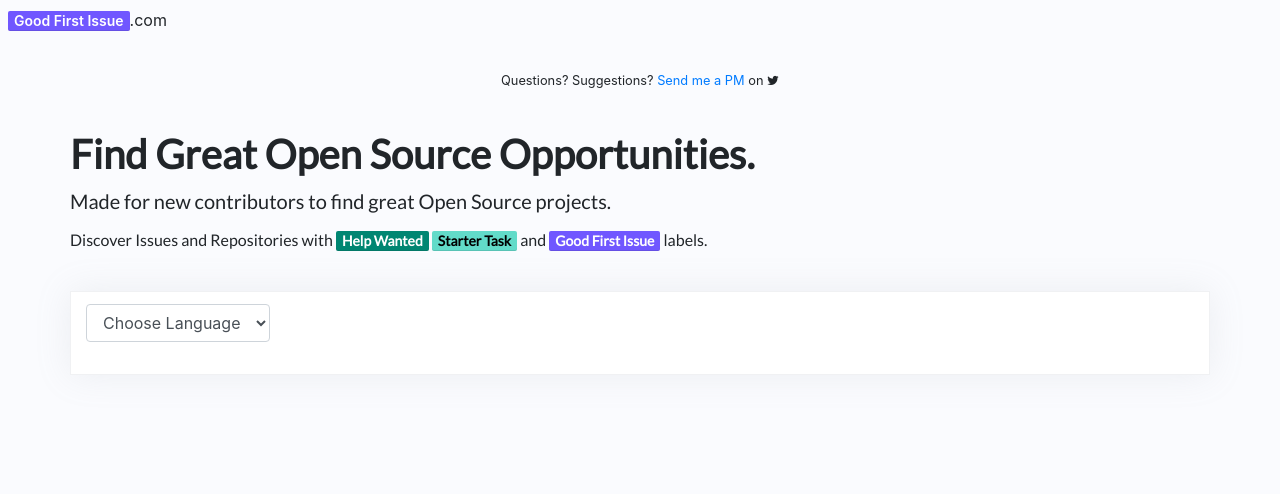
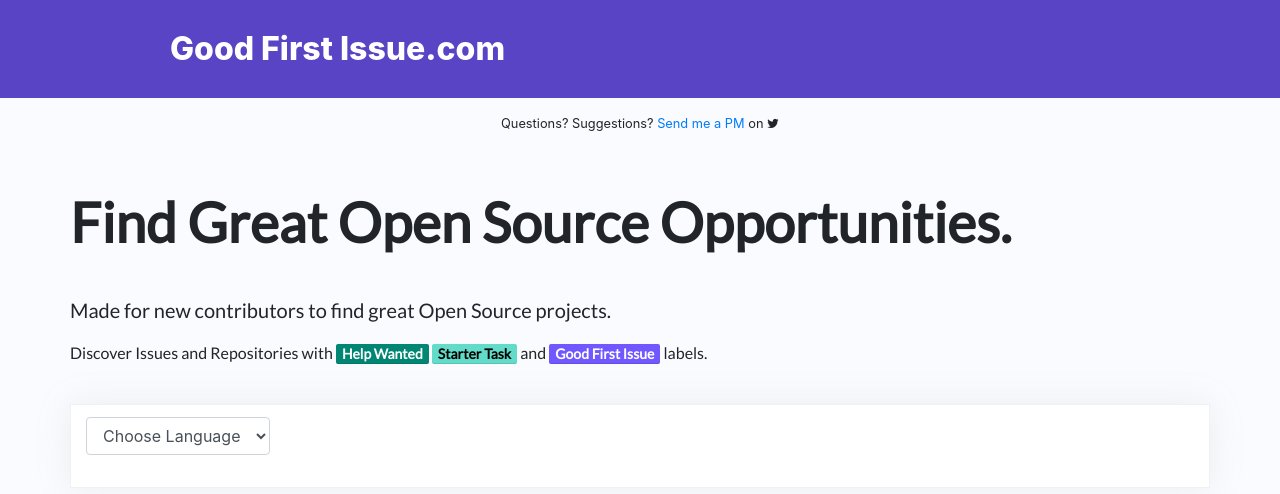
Before and after one commit to pranaykgupta/GoodFirstIssue, a website: page index.html in a window 1280 px wide. Drawn offline with nearby package versions, Linux system fonts and the light colour scheme.

Commit message:
Restyle navbar and adjust header spacing

```diff
--- a/index.html
+++ b/index.html
@@ -16,6 +16,24 @@
 
 body {
         background-color: rgba(250, 251, 254, 1.0);
+}
+
+.custom-navbar {
+	background-color: #5844c5;
+	padding: 20px;
+}
+
+.custom-navbar .navbar-brand {
+	font-weight: 800;
+	color: white !important;
+	font-size: clamp(18px, 3vw, 32px);
+}
+
+
+@media (min-width: 992px) {
+	.custom-navbar .navbar-brand {
+		margin-left: 150px;
+	}
 }
 
 .IssueLabel {
@@ -109,11 +127,14 @@
 }
 
 .welcome h1 {
-    font-weight: 700;
+	margin: auto;
+    font-weight: 900;
+	font-size: 55px;
 }
 
+
 .lead {
-    margin-bottom: 0.775rem !important;
+    margin-top: 40px !important;
 }
 
 .form-header {
@@ -144,9 +165,9 @@
     -webkit-appearance: none;
 }
 
-.QuestionsSuggestions  {
+.QuestionsSuggestions {
 	margin-top: 1rem;
-	margin-bottom: 1rem;
+	margin-bottom: 2rem;
 	font-size: 0.8rem;
 }
 
@@ -176,7 +197,11 @@
 </style>
 
 <body>
-     	<p class="TopLabel"><label class="IssueLabel GoodFirstIssue">Good First Issue</label>.com</p>
+	<nav class="navbar navbar-expand-lg custom-navbar">
+		<div>
+			<a class="navbar-brand">Good First Issue.com</a>
+		</div>
+	</nav>
 	<div class="container-fluid hidden-sm-down">
 	<div class="row">
 	<div class="col-md-12 text-center QuestionsSuggestions">
```
